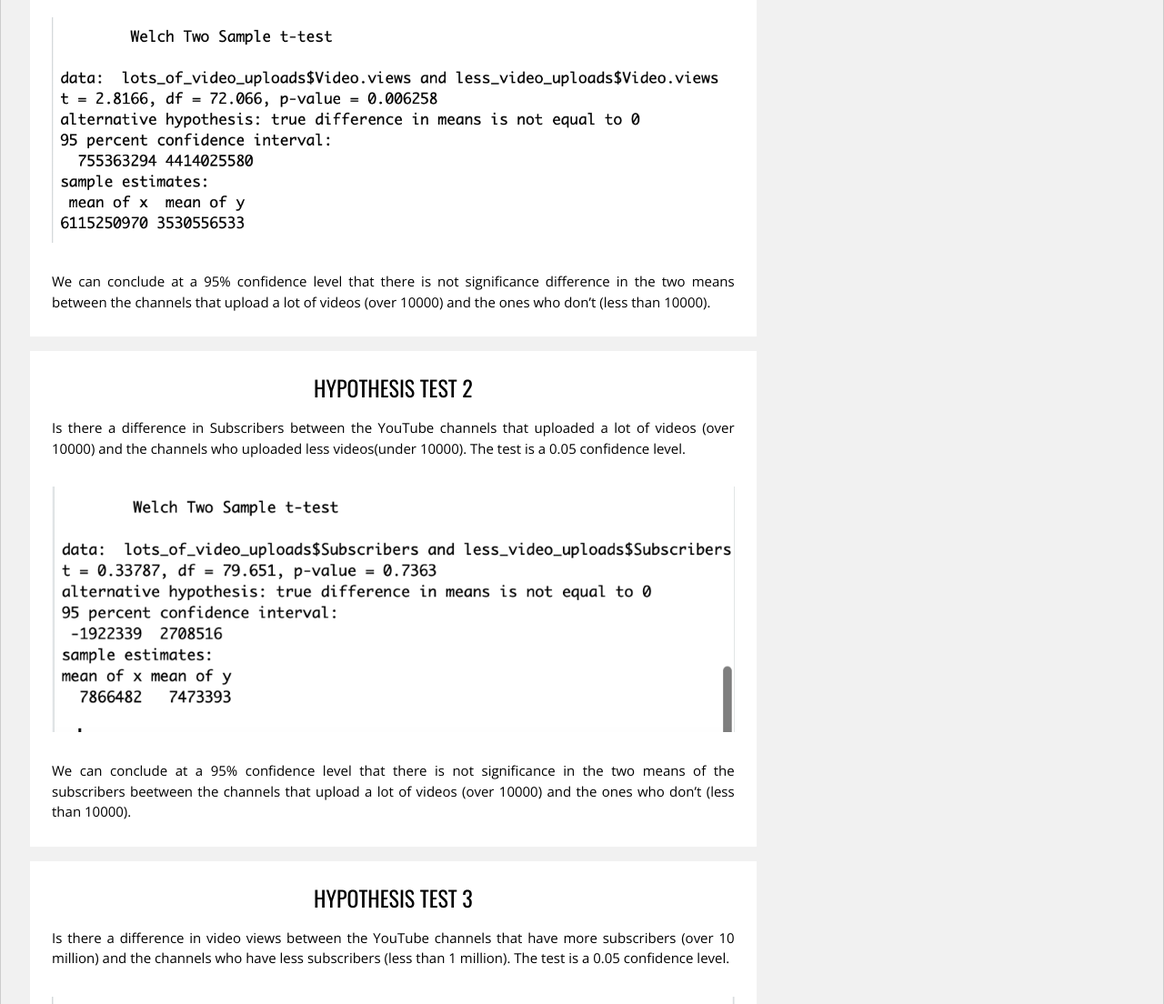
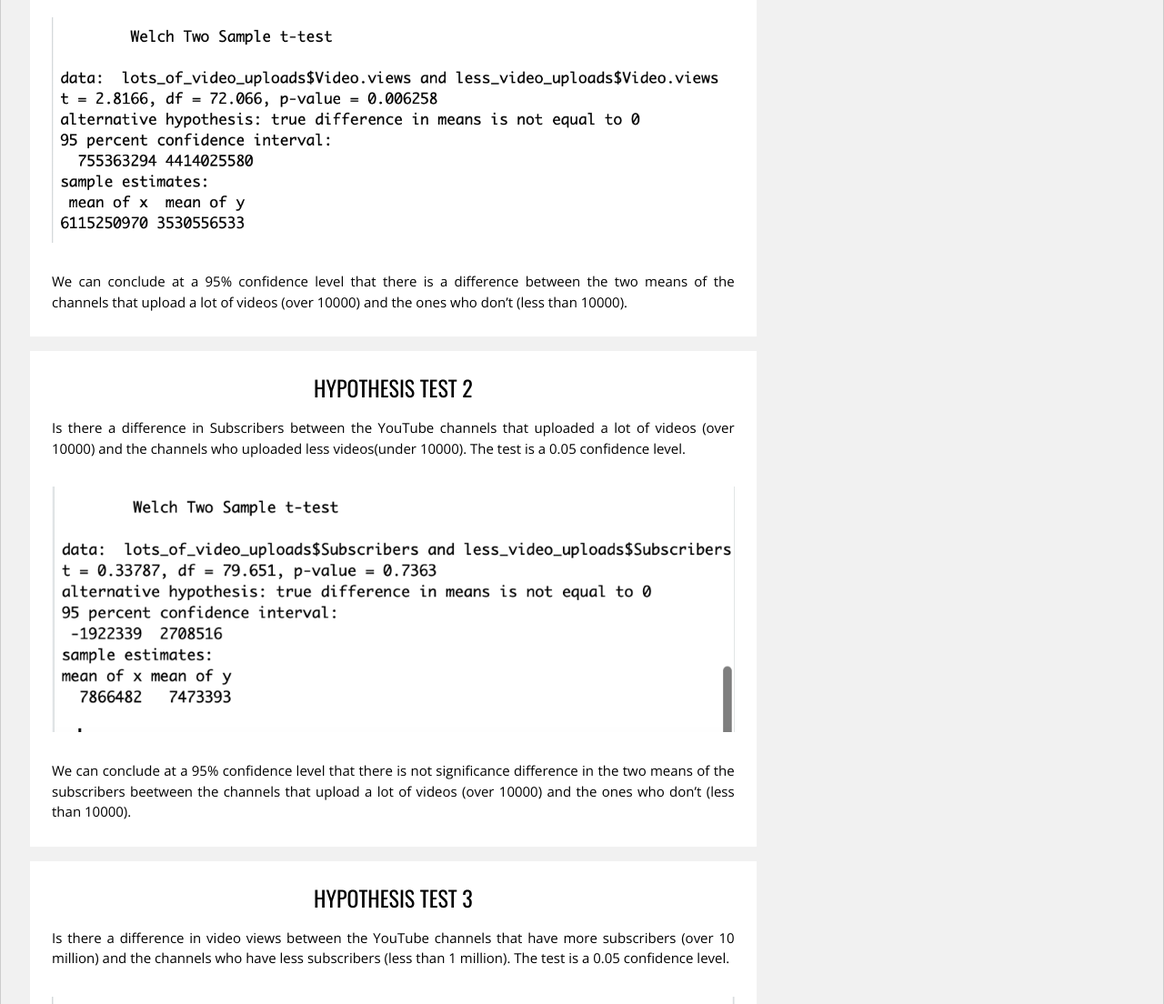
Before and after one commit to ErikaDib/erikadib.github.io, a plain HTML site: page index.html in a window 1280 px wide. Shown: the part 5889-6993 px from the top of the page at 91% size. Drawn offline with nearby package versions, Linux system fonts and the light colour scheme.

Commit message:
fixed the test interpretation

```diff
--- a/index.html
+++ b/index.html
@@ -221,8 +221,8 @@ and is wrapped around the whole page content, except for the footer in this exam
 
         <div class="w3-justify">
           <img src="test1.png" alt="test 1" style="width:100%" class="w3-padding-16">
-          <p>We can conclude at a 95% confidence level that there is not significance
-            difference in the two means between the channels that upload a lot of videos
+          <p>We can conclude at a 95% confidence level that there is a difference
+            between the two means of the channels that upload a lot of videos
              (over 10000) and the ones who don’t (less than 10000).</p>
           <div class="w3-row w3-margin-bottom" id="demo1" style="display:none">
           </div>
@@ -245,7 +245,7 @@ and is wrapped around the whole page content, except for the footer in this exam
         <div class="w3-justify">
           <img src="test2.png" alt="test2" style="width:100%" class="w3-padding-16">
           <p>We can conclude at a 95% confidence level that there is not significance
-            in the two means of the subscribers beetween the channels that upload a
+            difference in the two means of the subscribers beetween the channels that upload a
              lot of videos (over 10000) and the ones who don’t (less than 10000).</p>
           <div class="w3-row w3-margin-bottom" id="demo1" style="display:none">
           </div>
```
